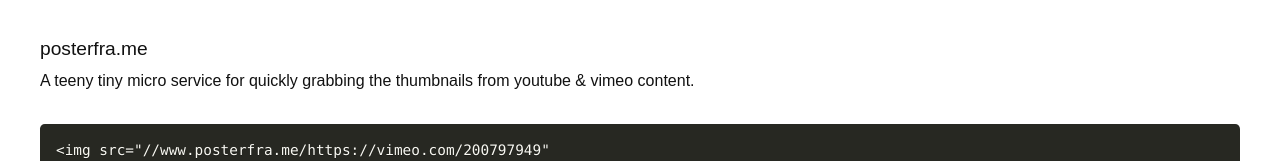
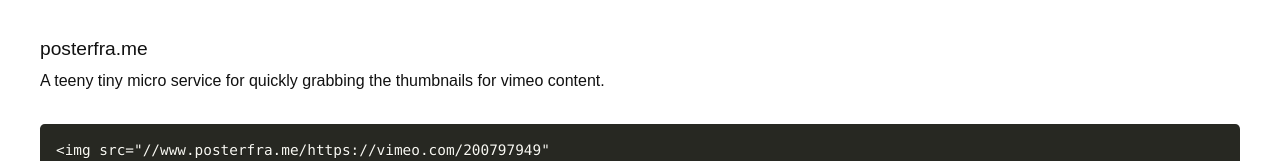
Before and after one commit to thisislawatts/posterfra.me, a website: page public/index.html in a window 1280 px wide. Shown: the top 161 px of the page. Drawn offline with Linux system fonts and the light colour scheme.

Commit message:
docs: updates copy and README.md

```diff
--- a/package.json
+++ b/package.json
@@ -4,7 +4,8 @@
   "description": "",
   "main": "index.js",
   "scripts": {
-    "prebuild": "cd functions/posterframe && npm i"
+    "prebuild": "cd functions/posterframe && npm i",
+    "test": "cd functions/posterframe && npm test"
   },
   "repository": {
     "type": "git",
--- a/public/index.html
+++ b/public/index.html
@@ -76,7 +76,7 @@
 </head>
 <body>
 <h1>posterfra.me</h1>
-<h2>A teeny tiny micro service for quickly grabbing the thumbnails from youtube &amp; vimeo content.</h2>
+<h2>A teeny tiny micro service for quickly grabbing the thumbnails for vimeo content.</h2>
 
 <pre><code class="language-html">&lt;img src="//www.posterfra.me/https://vimeo.com/200797949"
      alt="C&A - Autumn 16"/&gt;</code></pre>
```
Also changed, not shown: README.md (added), 1 other file.
